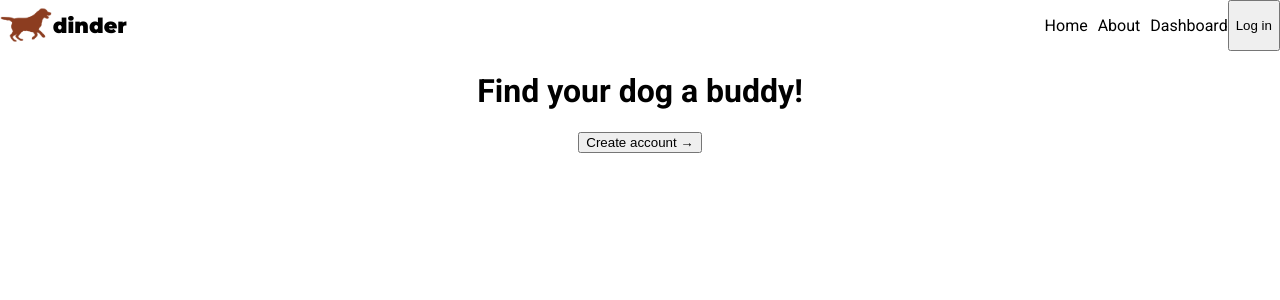
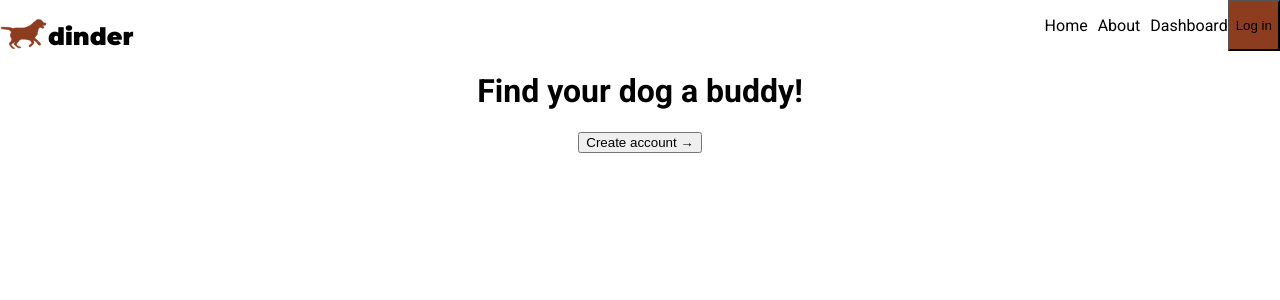
Before and after one commit to rudzupuke/SGT-final-task, a React (Create React App) app in the folder frontend/: page / in a window 1280 px wide. Shown: the top 300 px of the page. Built offline with nearby package versions, Linux system fonts and the light colour scheme.

Commit message:
continuing with basic styles

```diff
--- a/frontend/src/App.css
+++ b/frontend/src/App.css
@@ -2,3 +2,7 @@
   text-align: center;
   min-height: 100vh;
 }
+
+.button {
+  background-color: var(--accents);
+}
--- a/frontend/src/components/Header/Header.css
+++ b/frontend/src/components/Header/Header.css
@@ -16,14 +16,15 @@
 .logo {
     display: flex;
     align-items: center;
+    align-items: flex-end;
 }
 
 .logo__text {
     font-family: 'Montserrat', sans-serif;
     font-weight: 700;
-    font-size: 1.3rem;
+    font-size: 1.5rem;
 }
 
 .logo__img {
-    max-width: 3.3rem;
+    max-width: 3rem;
 }
--- a/frontend/src/index.css
+++ b/frontend/src/index.css
@@ -6,3 +6,13 @@ body {
   margin: 0;
   font-family: 'Roboto', sans-serif;
 }
+
+
+:root {
+  --dark-text: #000000;
+  --white: #ffffff;
+  --accents: #8C3D20;
+  --accents-lighter: #C7B2A6;
+  --background-1: #E5E5E5;
+  --background-2: #C7B2A6;
+}
```
